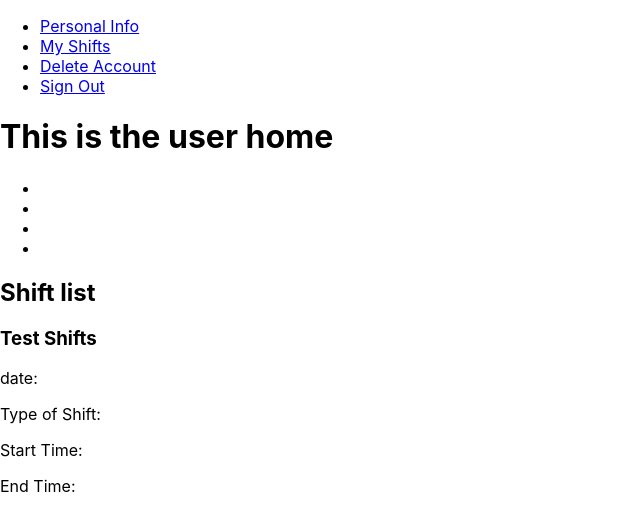
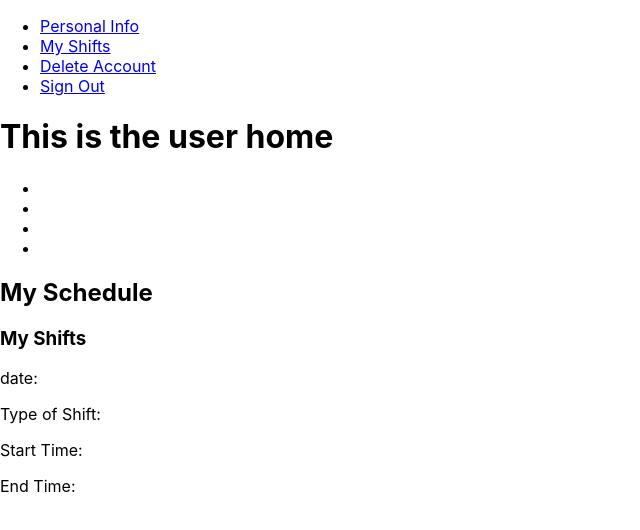
Before and after one commit to mehlia/capstone-project-group-3, a React (Create React App) app in the folder client/schedulism_app/: page /user-home in a window 1280 px wide. Shown: the top 530 px of the page, without its empty margins (0-640 px from the left). Built offline with nearby package versions, Linux system fonts and the light colour scheme.

Commit message:
Refactored code so that after deleting another user, list of shifts still renders

```diff
--- a/client/schedulism_app/src/component/LogInForm.js
+++ b/client/schedulism_app/src/component/LogInForm.js
@@ -48,11 +48,6 @@ const LogInForm = ({updateGlobalUser}) => {
                 alert("Incorrect user info");
             });
         }
-
-//      resets userinputName and password ( could remove )
-        // setInputName("");
-        // setPassword("");
-
     }
 
 
--- a/client/schedulism_app/src/component/Shift.js
+++ b/client/schedulism_app/src/component/Shift.js
@@ -1,17 +1,15 @@
-import { Outlet } from "react-router-dom";
-
 const Shift = ({shift}) => {
 
-
+console.log(shift)
     return (
     <div className="shift">
-        <h3>Test Shifts</h3>
+        <h3>My Shifts</h3>
         <p>date:{shift.date}</p>
         <p>Type of Shift:{shift.shiftType.shiftSlot}</p>
         <p>Start Time: {shift.shiftType.startTime}</p>
         <p>End Time: {shift.shiftType.endTime}</p>
     </div> );
-    // <Outlet/>
+
 }
 
 export default Shift;
--- a/client/schedulism_app/src/component/ShiftList.js
+++ b/client/schedulism_app/src/component/ShiftList.js
@@ -10,7 +10,7 @@ const ShiftList = ({shifts}) => {
     })
     return (
         <>
-            <h2> Shift list</h2>
+            <h2> My Schedule</h2>
             {mappedShifts}
         </>
      );
--- a/client/schedulism_app/src/component/User.js
+++ b/client/schedulism_app/src/component/User.js
@@ -5,7 +5,7 @@ import { useNavigate } from "react-router-dom";
 
 const User = ({user, useDelete, useTitle, deleteUserById}) => {
 
-  const {globalUser} = useContext(GlobalUserContext);
+  let {globalUser} = useContext(GlobalUserContext);
 
   const navigate = useNavigate();
 
@@ -13,7 +13,22 @@ const User = ({user, useDelete, useTitle, deleteUserById}) => {
 
   const handleDeleteButton = () => {
     deleteUserById(globalUser.id,userOne.id);
-    navigate("/user-home");
+
+    if(userOne.id === globalUser.id){
+      navigate("/")
+      globalUser = {
+        name: "",
+        id: 0,
+        email: "",
+        occupation: "",
+        userRole: "",
+        username: "",
+        shiftRotations: [],
+      }
+    } else {
+     navigate("/user-home");
+    }
+
   }
 
     return (
--- a/client/schedulism_app/src/containers/PapierContainer.js
+++ b/client/schedulism_app/src/containers/PapierContainer.js
@@ -1,18 +1,13 @@
-import { useState, useEffect, createContext } from "react";
+import { useState,createContext } from "react";
 import UserList from "../component/UserList";
-import NewUserForm from "../component/NewUserForm";
 import LogInForm from "../component/LogInForm";
 import { BrowserRouter as Router, Route, Routes } from "react-router-dom";
 import UserHome from "../component/UserHome";
 import NavBar from "../component/NavBar";
-import Shift from "../component/Shift";
 import ShiftList from "../component/ShiftList";
 import User from "../component/User";
 
-export const GlobalUserContext = createContext({
-  //    globalUser: {},
-  //    setGlobalUser:()=>{}
-});
+export const GlobalUserContext = createContext({});
 
 const PapierContainer = () => {
   const [users, setUsers] = useState([]);
@@ -71,11 +66,6 @@ const PapierContainer = () => {
 
   const deleteUserById = async (requesterId, userToFind) => {
     try {
-      // if (globalUser.userRole == "EMPLOYEE") {
-      //     requesterId = userToDelete;
-      // } else {
-      //     requesterId = globalUser.id;
-      // }
       const response = await fetch(
         `http://localhost:8080/users/${requesterId}/${userToFind}`,
         {
@@ -85,9 +75,7 @@ const PapierContainer = () => {
       );
       if (response.status === 204) {
         alert("Account deleted successfully!");
-        // setGlobalUser(null);
         setUserToFind(null);
-        setShifts([]);
       } else {
         console.error(
           "Failed to delete account. Status code:",
@@ -98,12 +86,6 @@ const PapierContainer = () => {
       console.error("Failed to delete account:", error);
     }
   };
-
-  useEffect(() => {
-    // fetchAllUsers(1);
-    // fetchAllUserShifts(globalUser.id); //revise this later
-    // fetchUserById(1,3);
-  }, []);
 
   return (
     <>
@@ -116,7 +98,6 @@ const PapierContainer = () => {
               element={<LogInForm updateGlobalUser={updateGlobalUser} />}
             />
             <Route path="/user-home" element={<UserHome />} />
-            {/* <Route path="/my-info" element={<UserList users = {users} />} /> */}
             <Route
               path="/my-shifts"
               element={<ShiftList shifts={shifts} userId={globalUser.id} />}
```
